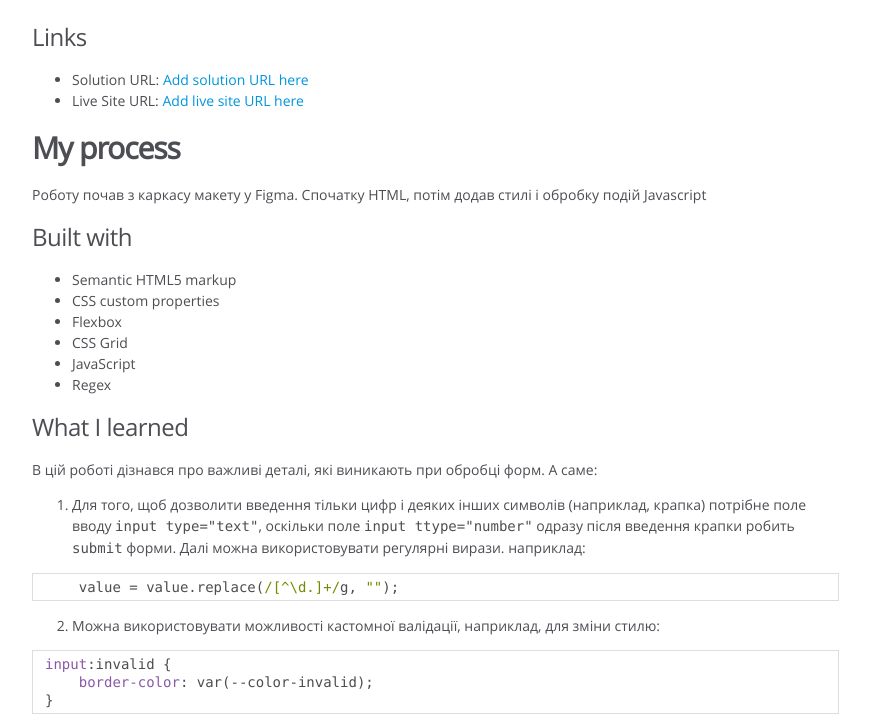
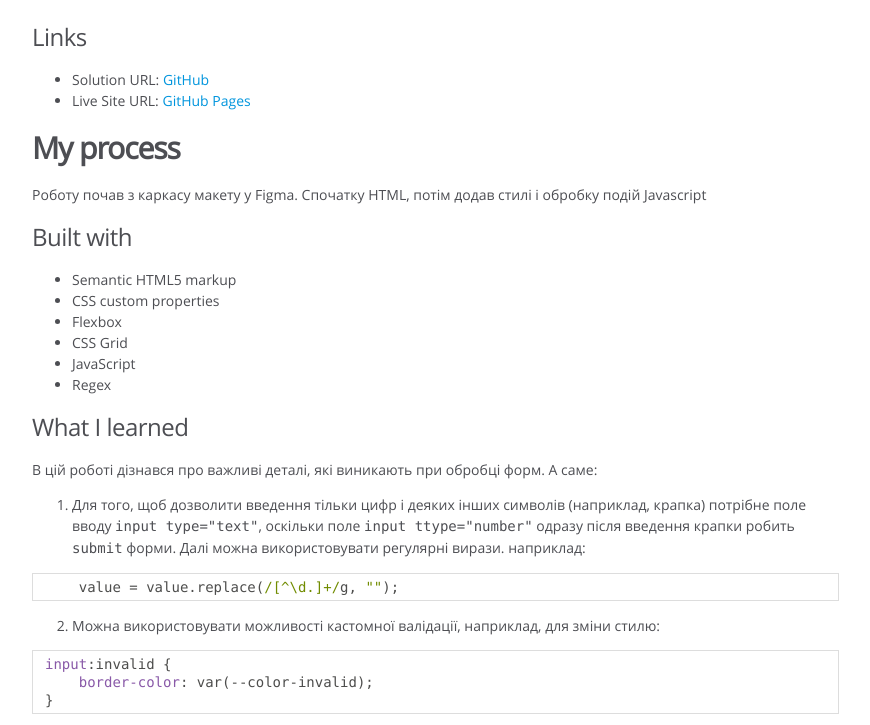
Before and after one commit to slavon213/tip-calculator, a website: page docs/index.html in a window 1280 px wide. Shown: the part 1179-1904 px from the top of the page, without its empty margins (0-870 px from the left). Drawn offline with Linux system fonts and the light colour scheme.

Commit message:
add external links on github

```diff
--- a/docs/index.html
+++ b/docs/index.html
@@ -68,8 +68,8 @@
 <p><img src="../design/desktop-design-completed.jpg" alt=""></p>
 <h3>Links</h3>
 <ul>
-<li>Solution URL: <a href="https://your-solution-url.com">Add solution URL here</a></li>
-<li>Live Site URL: <a href="https://your-live-site-url.com">Add live site URL here</a></li>
+<li>Solution URL: <a href="https://github.com/slavon213/tip-calculator">GitHub</a></li>
+<li>Live Site URL: <a href="https://slavon213.github.io/tip-calculator/">GitHub Pages</a></li>
 </ul>
 <h2>My process</h2>
 <p>Роботу почав з каркасу макету у Figma. Спочатку HTML, потім додав стилі і обробку подій Javascript</p>
@@ -123,7 +123,7 @@
 <br class="clear">
 
 <footer>
-    Documentation generated by <a href="https://github.com/jsdoc/jsdoc">JSDoc 4.0.4</a> on Thu Jul 31 2025 15:45:36 GMT+0300 (за східноєвропейським літнім часом)
+    Documentation generated by <a href="https://github.com/jsdoc/jsdoc">JSDoc 4.0.4</a> on Thu Jul 31 2025 15:50:32 GMT+0300 (за східноєвропейським літнім часом)
 </footer>
 
 <script> prettyPrint(); </script>
```
Also changed, not shown: docs/global.html (+1 -1 lines), docs/script.js.html (+1 -1 lines), README.md.
